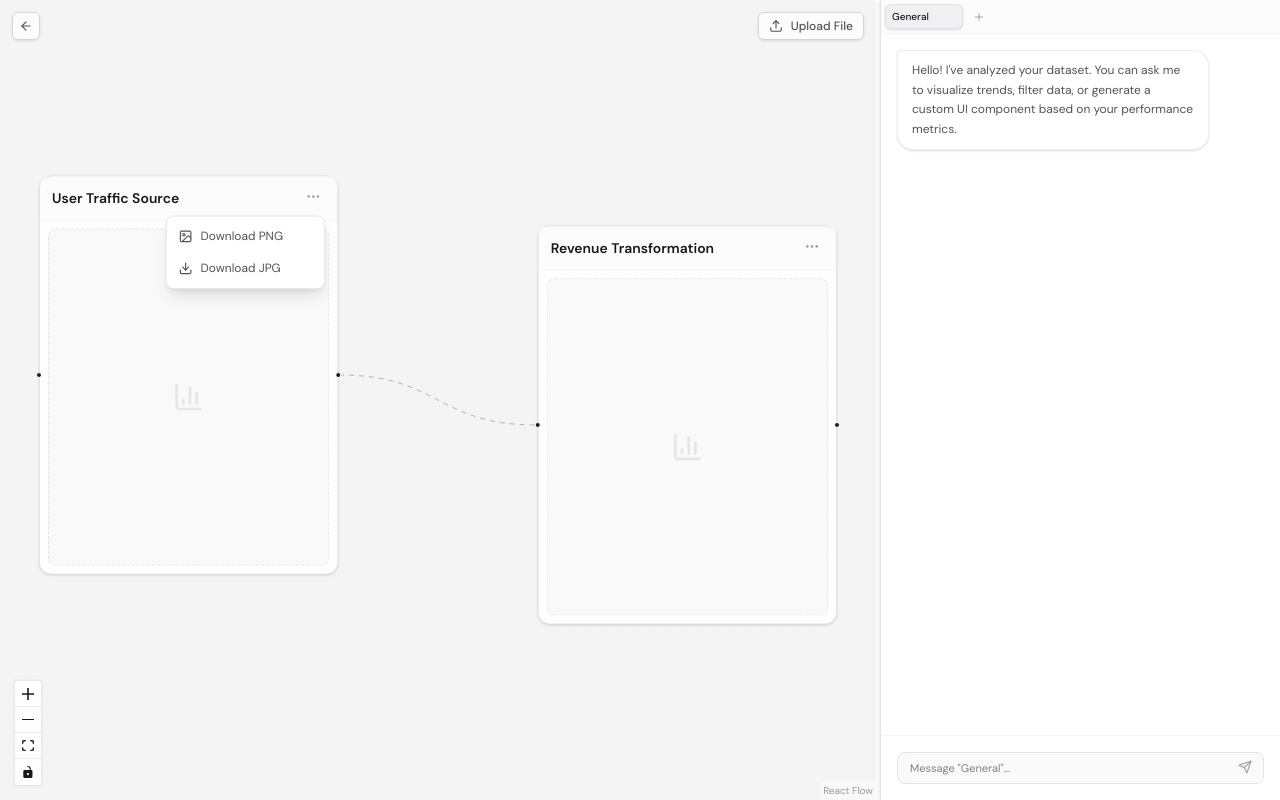
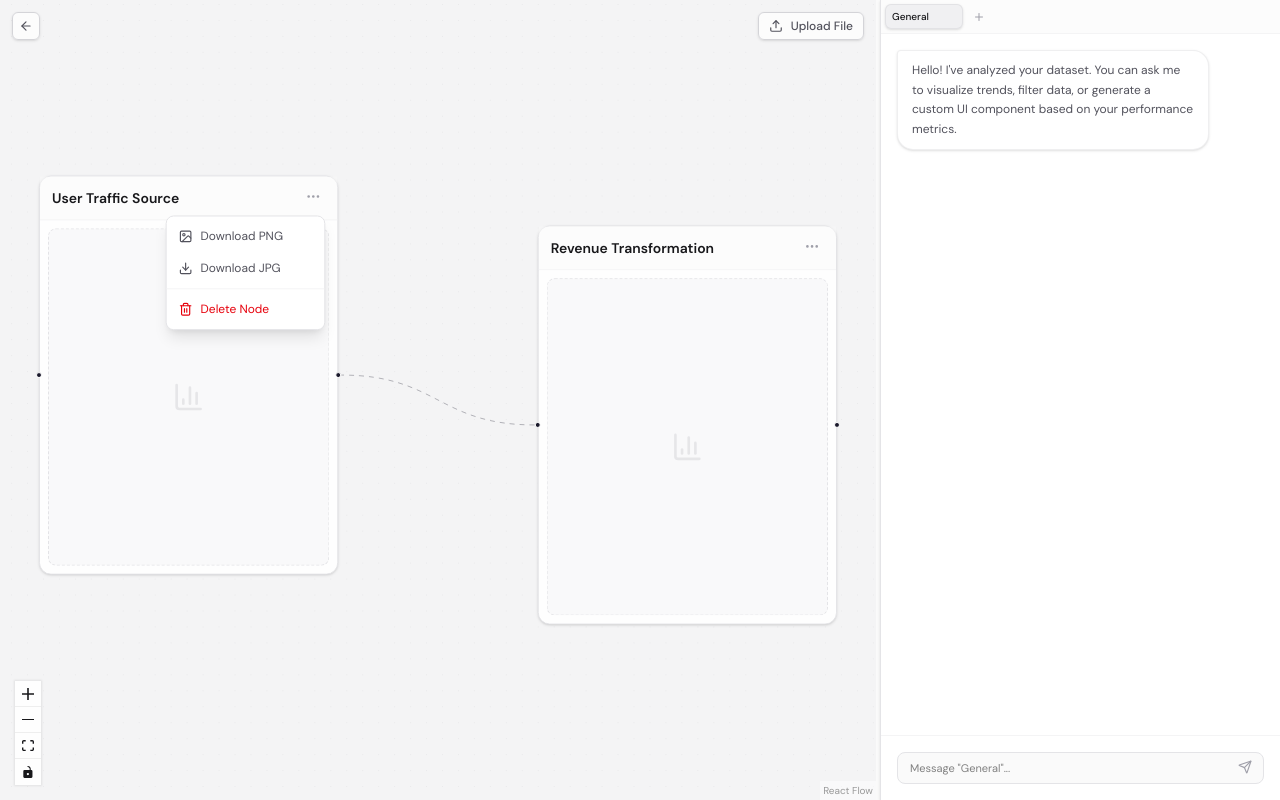
Before and after one commit to kymibuilds/dambo, a Next.js app: page /dashboard/1 in a window 1280 px wide. Both pictures are taken after a click on the button 313 px from the left and 196 px from the top of the page. Built offline with nearby package versions, Linux system fonts and the light colour scheme.

Commit message:
ft: robust node double-click creation and deletion menu

```diff
--- a/src/components/canvas/FlowCanvas.tsx
+++ b/src/components/canvas/FlowCanvas.tsx
@@ -62,6 +62,7 @@ function FlowMain({ onNodeSelect }: FlowCanvasProps) {
             position: position || { x: 100, y: 100 },
             data: { label },
             type: 'dataNode',
+            selected: true,
             style: { width: 300, height: 400 },
         };
         setNodes((nds) => nds.concat(newNode));
@@ -95,7 +96,8 @@ function FlowMain({ onNodeSelect }: FlowCanvasProps) {
                 onEdgesChange={onEdgesChange}
                 onConnect={onConnect}
                 onSelectionChange={onSelectionChange}
-                onDoubleClick={onPaneDoubleClick}
+                // @ts-ignore - onPaneDoubleClick exists in @xyflow/react v12 but linting is failing here
+                onPaneDoubleClick={onPaneDoubleClick}
                 fitView
                 className="bg-zinc-100 dark:bg-zinc-900"
             >
--- a/src/components/canvas/nodes/DataNode.tsx
+++ b/src/components/canvas/nodes/DataNode.tsx
@@ -1,8 +1,8 @@
 'use client';
 
 import { memo, useState, useRef, useCallback } from 'react';
-import { Handle, Position, NodeProps, type Node, NodeResizer } from '@xyflow/react';
-import { BarChart3, MoreHorizontal, Download, Image as ImageIcon } from 'lucide-react';
+import { Handle, Position, NodeProps, type Node, NodeResizer, useReactFlow } from '@xyflow/react';
+import { BarChart3, MoreHorizontal, Download, Image as ImageIcon, Trash2 } from 'lucide-react';
 import { toPng, toJpeg } from 'html-to-image';
 
 export type DataNodeData = {
@@ -12,11 +12,12 @@ export type DataNodeData = {
 
 export type DataNodeType = Node<DataNodeData, 'dataNode'>;
 
-export const DataNode = memo(({ data, selected }: NodeProps<DataNodeType>) => {
+export const DataNode = memo(({ id, data, selected }: NodeProps<DataNodeType>) => {
     const [isEditing, setIsEditing] = useState(false);
     const [label, setLabel] = useState(data.label);
     const [showMenu, setShowMenu] = useState(false);
     const nodeRef = useRef<HTMLDivElement>(null);
+    const { deleteElements } = useReactFlow();
 
     const downloadImage = useCallback((format: 'png' | 'jpeg') => {
         if (nodeRef.current === null) {
@@ -117,6 +118,17 @@ export const DataNode = memo(({ data, selected }: NodeProps<DataNodeType>) => {
                                         <Download className="size-3.5" />
                                         Download JPG
                                     </button>
+                                    <div className="h-px bg-zinc-100 dark:bg-zinc-800 my-1" />
+                                    <button
+                                        onClick={(e) => {
+                                            e.stopPropagation();
+                                            deleteElements({ nodes: [{ id }] });
+                                        }}
+                                        className="w-full px-3 py-2 text-left text-xs text-red-600 dark:text-red-400 hover:bg-red-50 dark:hover:bg-red-900/20 flex items-center gap-2"
+                                    >
+                                        <Trash2 className="size-3.5" />
+                                        Delete Node
+                                    </button>
                                 </div>
                             )}
                         </div>
```
